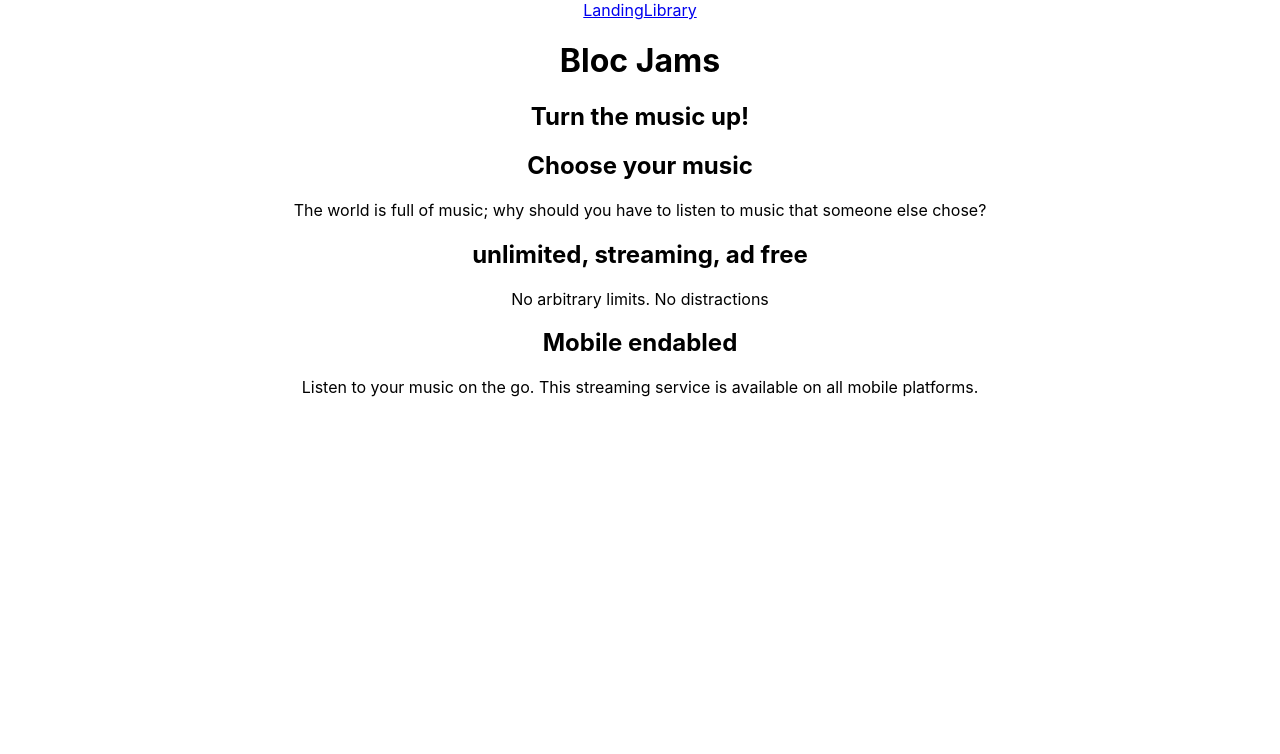
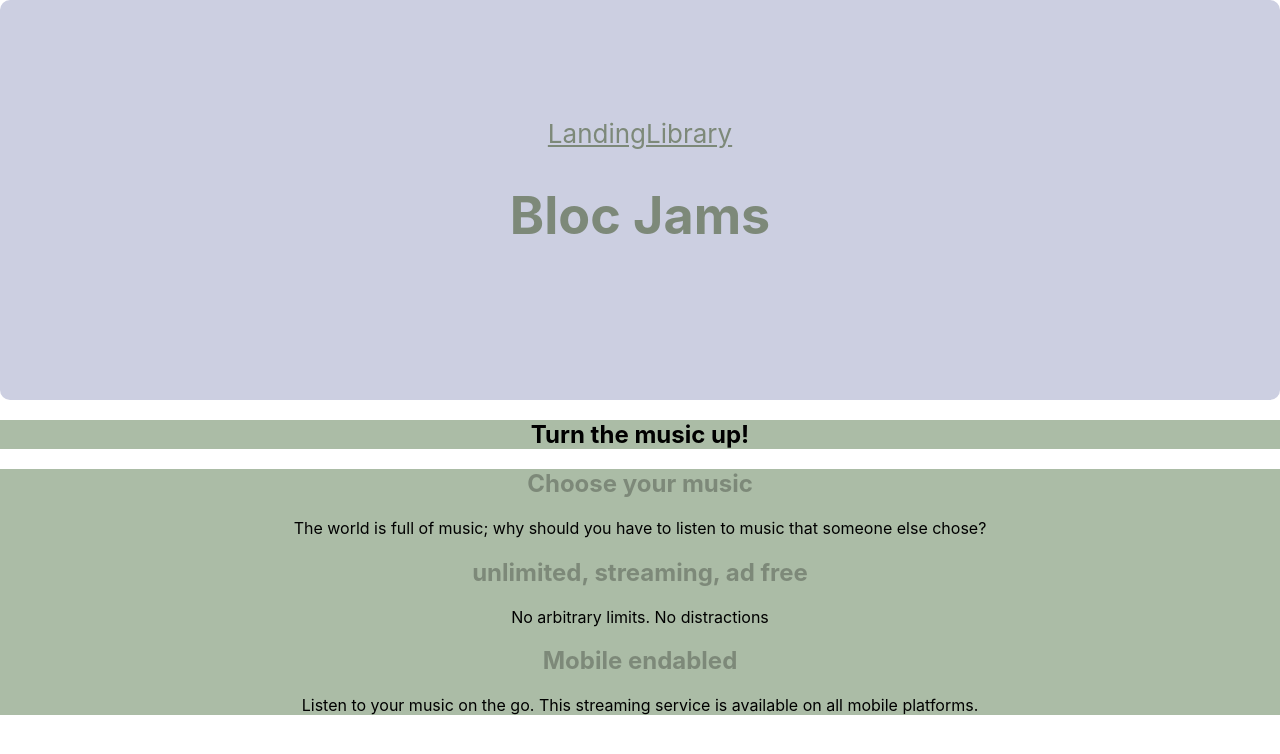
Before and after one commit to Anung-Un-Rama/block-jams-react, a React (Create React App) app: page / in a window 1280 px wide. Shown: the top 754 px of the page. Built offline with nearby package versions, Linux system fonts and the light colour scheme.

Commit message:
first works for styiling

```diff
--- a/src/App.css
+++ b/src/App.css
@@ -1,3 +1,32 @@
+
+/* ----Landing CSS---- */
+
+
+.point h2 {
+  color :#7D8979;
+}
+
+.hero-title {
+  background-color: #ABBCA6;
+}
+
+section.selling-points {
+  background-color: #ABBCA6;
+}
+
+.point-description {
+
+}
+
+
+/*----Library CSS----*/
+
+
+
+/*----Album CSS----*/
+
+
+
 .App {
   text-align: center;
 }
@@ -7,19 +36,21 @@
   height: 40vmin;
 }
 
-.App-header {
-  background-color: #282c34;
-  min-height: 100vh;
+.App header {
+  border-radius: 10px 10px 10px 10px;
+  background-color: #cccfe1;
+  min-height: 50vh;
   display: flex;
   flex-direction: column;
   align-items: center;
   justify-content: center;
   font-size: calc(10px + 2vmin);
-  color: white;
+  color: #7D8979;
 }
 
-.App-link {
-  color: #61dafb;
+
+.App a {
+  color: #7D8979;
 }
 
 @keyframes App-logo-spin {
```
Also changed, not shown: src/components/Album.js (+8 -0 lines).
